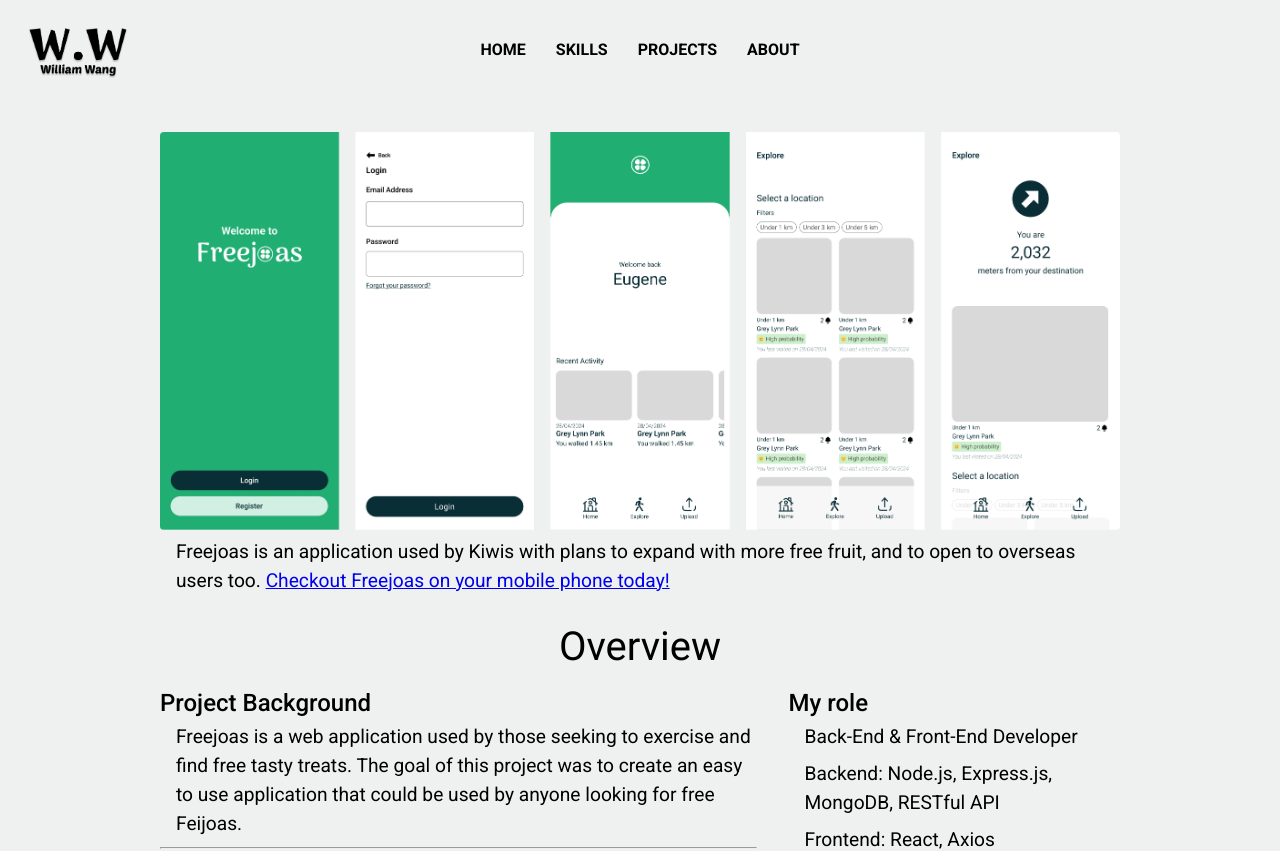
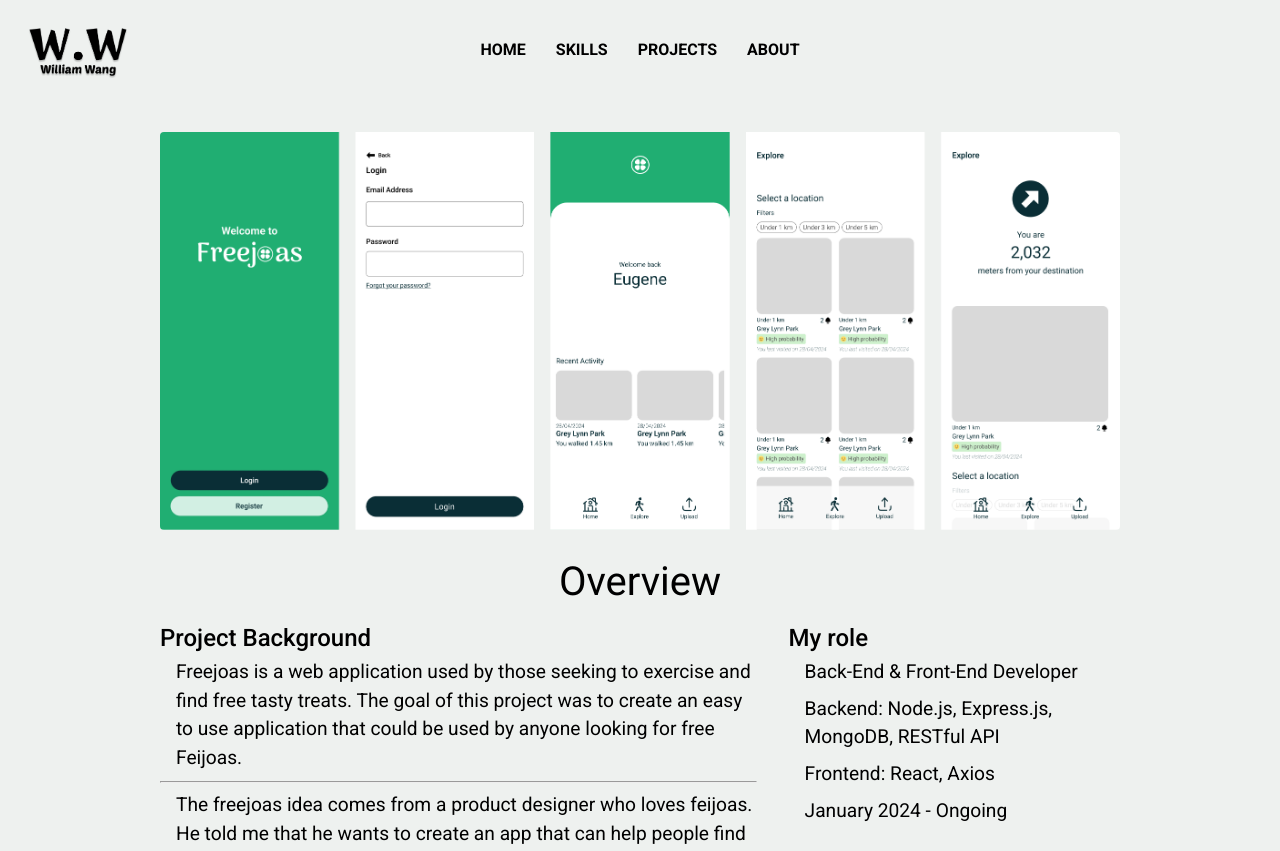
Before and after one commit to wsking233/Profile-Page, a React (Create React App) app in the folder william-profile/: page /freejoas in a window 1280 px wide. Shown: the top 851 px of the page. Built offline with nearby package versions, Linux system fonts and the light colour scheme.

Commit message:
update some contents

```diff
--- a/william-profile/src/components/Projects/BoysNight/BoysNightPage.js
+++ b/william-profile/src/components/Projects/BoysNight/BoysNightPage.js
@@ -104,7 +104,7 @@
                 </div>
 
                 <div className='securityContainer'>
-                    <h2>Data Security</h2>
+                    <h2>Data Security and Privacy</h2>
                     <div className='securityContainer'>
                         <p>
                         Boys Night operates entirely offline, securely storing all data, including game sessions and player profiles, locally on the device. Each game session is uniquely identified by a UUID, ensuring data integrity and preventing conflicts. This offline approach prioritizes user privacy by eliminating the need for online connectivity, guaranteeing a seamless gaming experience regardless of network conditions.
--- a/william-profile/src/components/Projects/Freejoas/FreejoasPage.js
+++ b/william-profile/src/components/Projects/Freejoas/FreejoasPage.js
@@ -12,10 +12,6 @@
                     <div className='imgHolder'>
                         <img src={FreejoaImage} alt='Freejoas Cover' ></img>
                     </div>
-                    <div>
-                        <p>Freejoas is an application used by Kiwis with plans to expand with more free fruit, and to open to overseas users too. <a href='https://www.freejoas.com'>Checkout Freejoas on your mobile phone today!</a></p>
-                    </div>
-
                 </div>
 
                 <div className='overviewContainer'>
```
